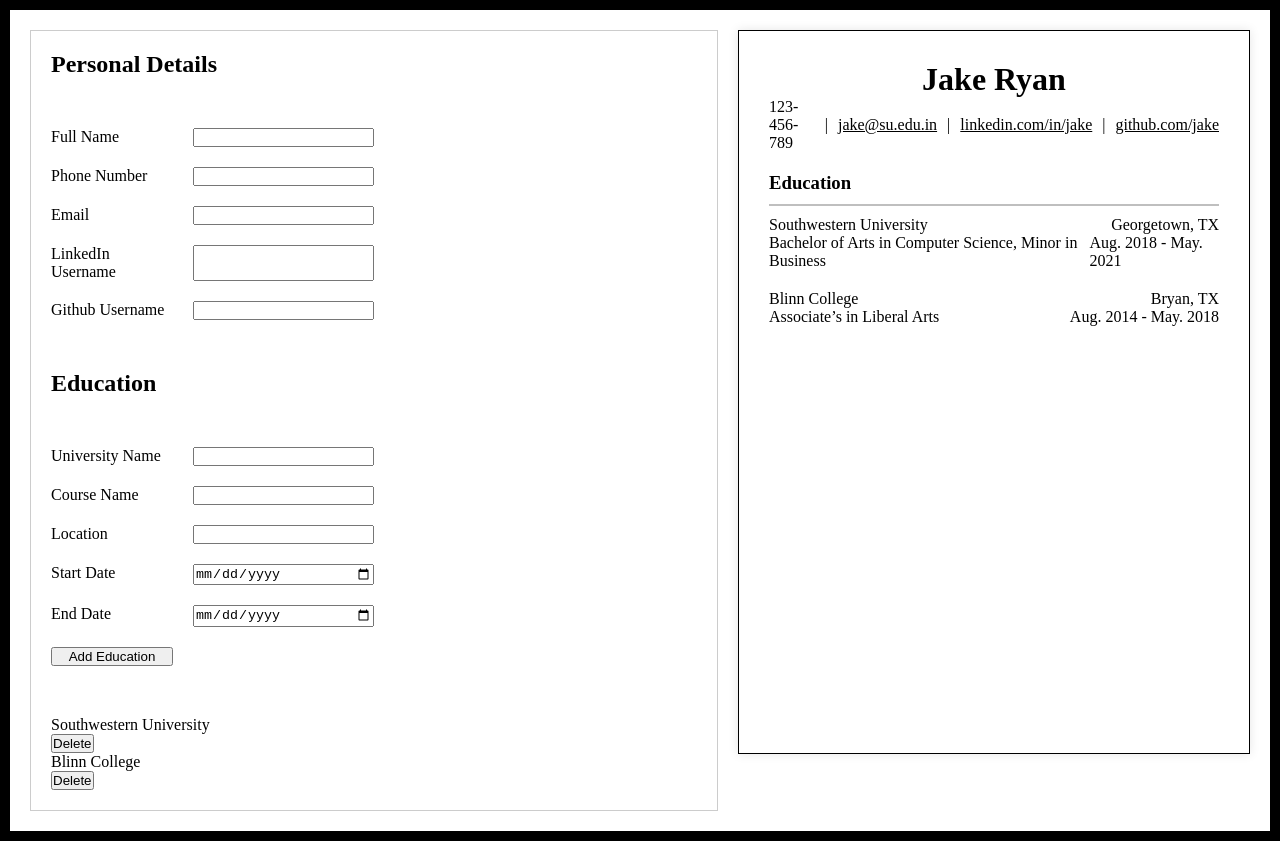
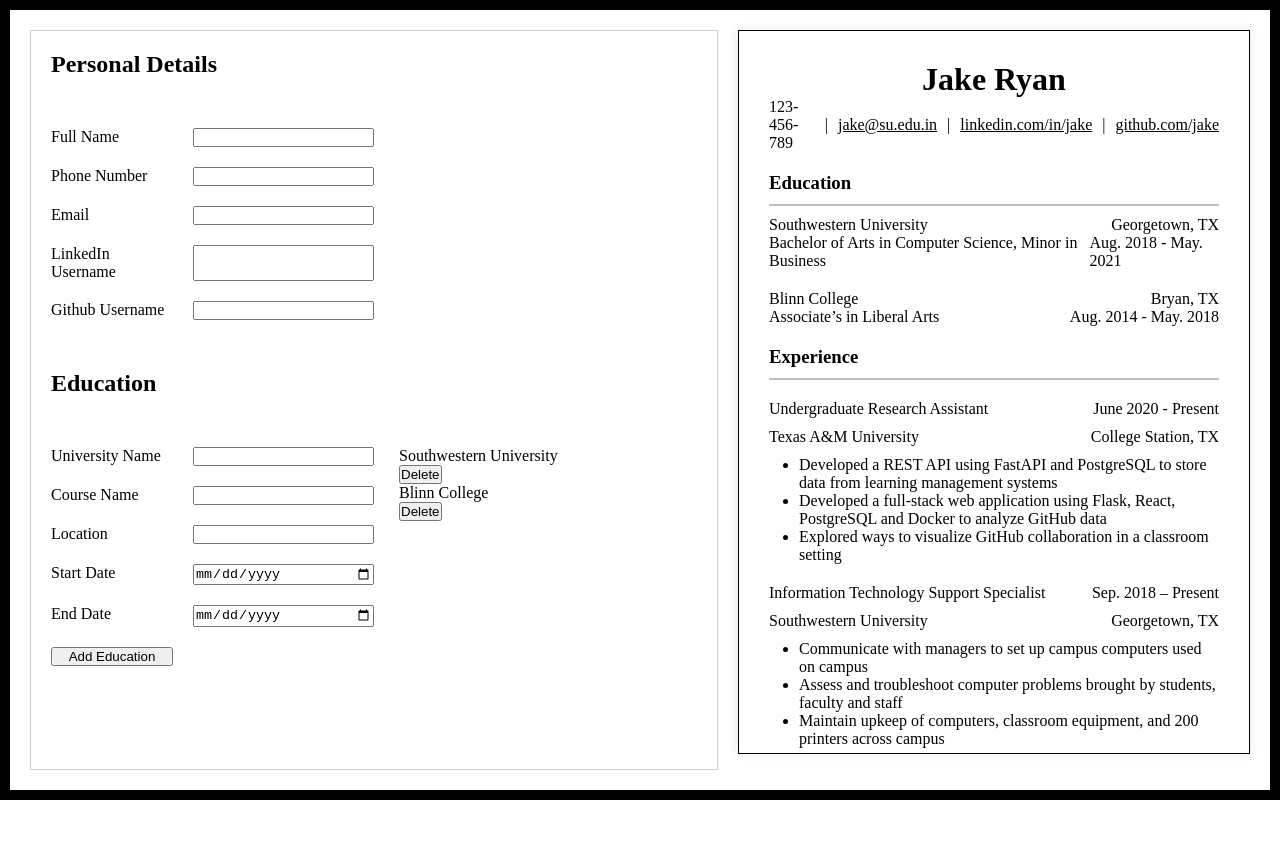
Before and after one commit to GopiWebDev/react_cv_application, a React (Vite) app: page / in a window 1280 px wide. After the commit the page ends 800 px from the top, so only its background shows below. Built offline with nearby package versions, Linux system fonts and the light colour scheme.

Commit message:
added experience section preview

```diff
--- a/src/App.jsx
+++ b/src/App.jsx
@@ -5,6 +5,7 @@ import EducationForm from './components/forms/EducationForm'
 // Preview Components
 import Personal from './components/Personal'
 import Education from './components/Education'
+import Experience from './components/Experience'
 
 const App = () => {
   const [data, setData] = useState({
@@ -31,6 +32,30 @@ const App = () => {
         endDate: 'May. 2018',
       },
     ],
+    experiences: [
+      {
+        company: 'Texas A&M University',
+        position: 'Undergraduate Research Assistant',
+        date: 'June 2020 - Present',
+        location: 'College Station, TX',
+        description: [
+          'Developed a REST API using FastAPI and PostgreSQL to store data from learning management systems',
+          'Developed a full-stack web application using Flask, React, PostgreSQL and Docker to analyze GitHub data',
+          'Explored ways to visualize GitHub collaboration in a classroom setting',
+        ],
+      },
+      {
+        position: 'Information Technology Support Specialist',
+        company: 'Southwestern University',
+        date: 'Sep. 2018 – Present',
+        location: 'Georgetown, TX',
+        description: [
+          'Communicate with managers to set up campus computers used on campus',
+          'Assess and troubleshoot computer problems brought by students, faculty and staff',
+          'Maintain upkeep of computers, classroom equipment, and 200 printers across campus',
+        ],
+      },
+    ],
   })
 
   return (
@@ -42,6 +67,7 @@ const App = () => {
       <div className='view'>
         <Personal data={data.personal} />
         <Education data={data.education} />
+        <Experience data={data.experiences} />
       </div>
     </div>
   )
--- /dev/null
+++ b/src/components/Experience.jsx
@@ -0,0 +1,39 @@
+const ExperienceData = ({ data }) => {
+  const { position, company, date, location, description } = data
+
+  return (
+    <div className='experience-detail'>
+      <div>
+        <p>{position}</p>
+        <p>{date}</p>
+      </div>
+
+      <div>
+        <p>{company}</p>
+        <p>{location}</p>
+      </div>
+
+      <ul>
+        {description.map((des) => (
+          <li key={des}>{des}</li>
+        ))}
+      </ul>
+    </div>
+  )
+}
+
+const Experience = ({ data }) => {
+  return (
+    <div className='experience-section'>
+      <h3>Experience</h3>
+      <div className='line'></div>
+      <div>
+        {data.map((d) => (
+          <ExperienceData key={d.company} data={d} />
+        ))}
+      </div>
+    </div>
+  )
+}
+
+export default Experience
--- a/src/components/forms/EducationForm.jsx
+++ b/src/components/forms/EducationForm.jsx
@@ -33,6 +33,10 @@ const EducationForm = ({ setData, data }) => {
   }
 
   const addEducation = (newEducation) => {
+    const { universityName, major, location, startDate, endDate } = newEducation
+
+    if (!universityName || !major || !location || !startDate || !endDate) return
+
     setData((prev) => ({
       ...prev,
       education: [...prev.education, newEducation],
@@ -64,6 +68,7 @@ const EducationForm = ({ setData, data }) => {
   return (
     <>
       <h2>Education</h2>
+      <div className='flex'>
         <form action='' className='form' onSubmit={handleSubmit}>
           <label htmlFor='universityName'>University Name</label>
           <input
@@ -121,6 +126,7 @@ const EducationForm = ({ setData, data }) => {
             )
           })}
         </div>
+      </div>
     </>
   )
 }
--- a/src/index.css
+++ b/src/index.css
@@ -98,3 +98,24 @@ a {
   grid-template-columns: repeat(2, 1fr);
   gap: 20px;
 }
+
+.flex {
+  display: flex;
+  gap: 25px;
+}
+
+.experience-detail {
+  margin-block: 20px;
+  display: flex;
+  flex-direction: column;
+}
+
+.experience-detail div {
+  display: flex;
+  justify-content: space-between;
+  margin-bottom: 10px;
+}
+
+.experience-detail ul {
+  margin-left: 30px;
+}
```
Lines whose indentation alone changed are shown as unchanged.
